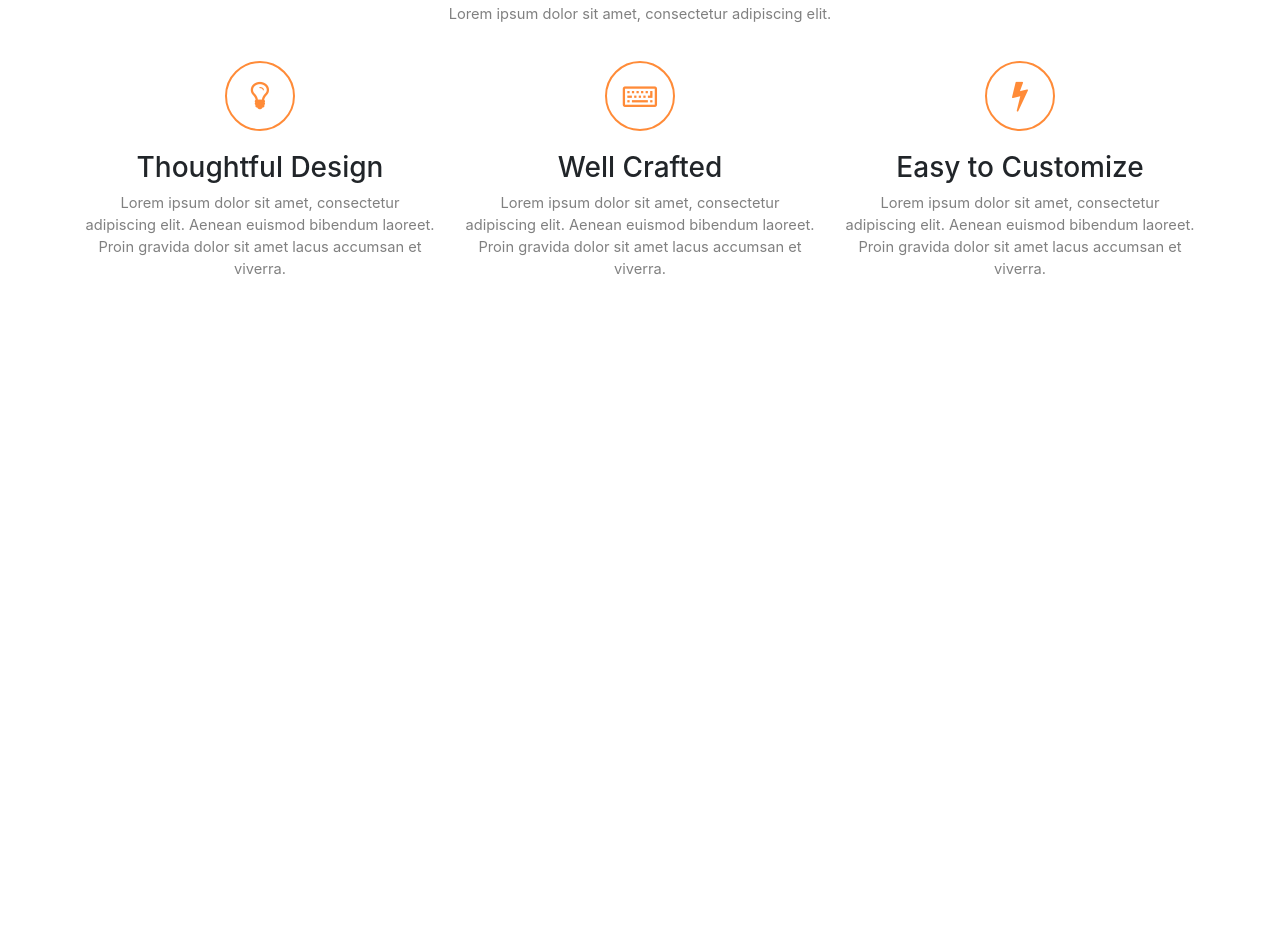
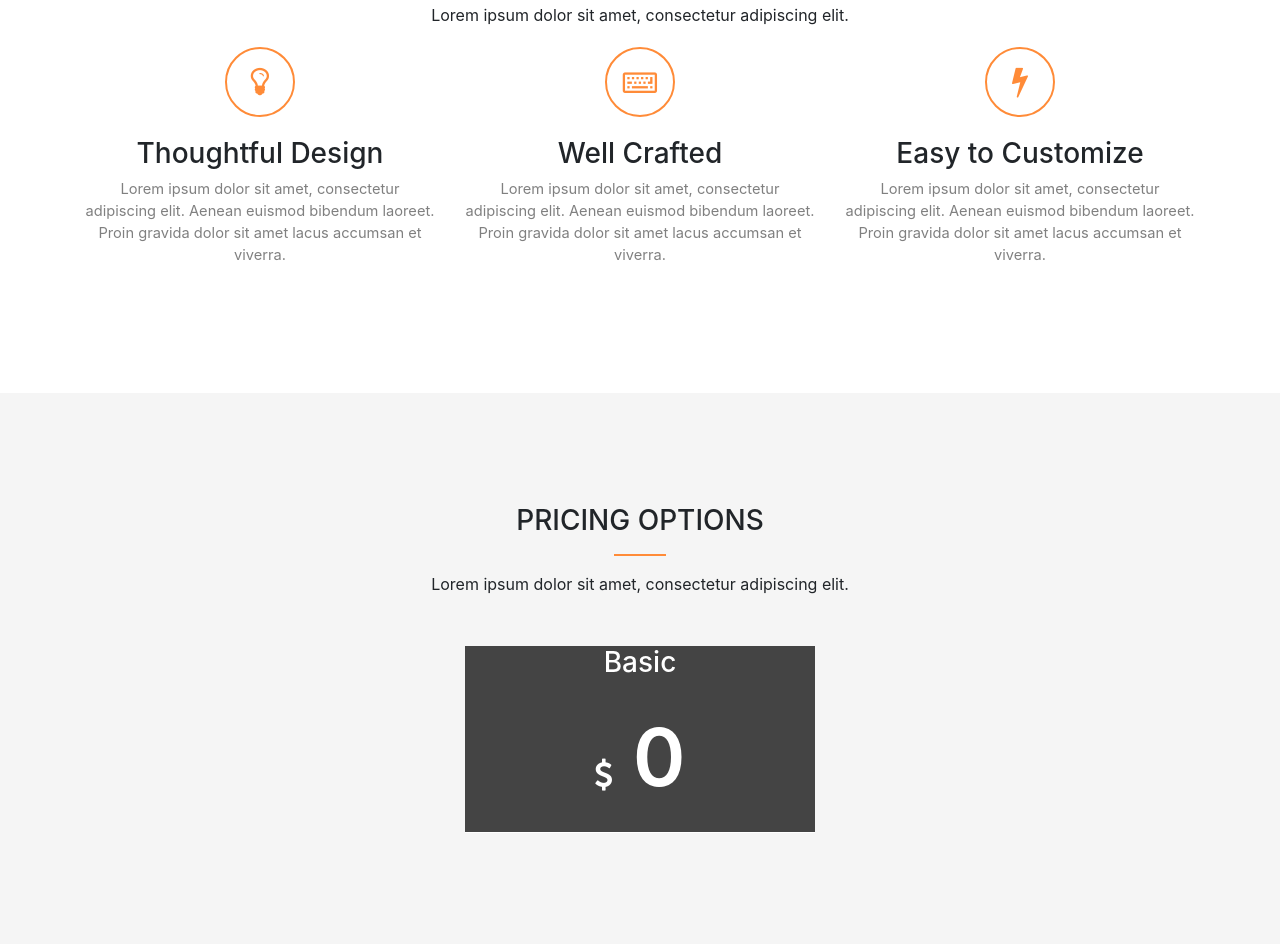
Before and after one commit to hipbls98/hipbls98.github.io, a plain HTML site: page index.html in a window 1280 px wide. Shown: the part 3000-3944 px from the top of the page. Before the commit the page ends 3407 px from the top, so only its background shows below. Drawn offline with nearby package versions, Linux system fonts and the light colour scheme.

Commit message:
update 4

```diff
--- a/css/main.css
+++ b/css/main.css
@@ -187,3 +187,40 @@ section{
 	padding-top: 17px;
 	margin-bottom: 20px;
 }
+
+#price{
+	background-color: #f5f5f5;
+}
+
+#price hr{
+	border: #ff8b38 1px solid;
+	width: 50px;
+}
+
+#price .pricetag{
+	margin-top: 50px;
+}
+
+#price .pricetag-top {
+    background-color: #444;
+    color: #fff;
+}
+
+.tag-tiltile{
+	padding: 10px 10px 15px 10px;
+	border-bottom: #fff 1px solid ;
+}
+
+.price{
+	padding: 10px 10px 15px 10px;
+	border-bottom: #fff 1px solid;
+}
+
+.price-txt{
+	font-size: 60pt;
+	font-weight: 600;
+}
+
+#price .pricetag i{
+	font-size: 24pt;
+}
--- a/index.html
+++ b/index.html
@@ -162,13 +162,13 @@
 </section>
 <section id="introduction">
 	<div class="container">
-	<div class="col12 text-center">
+	<div class="col-12 text-center">
 		<h2>WHY THIS IS AWSOME</h2>
 		<hr>
-		<p>Lorem ipsum dolor sit amet, consectetur adipiscing elit.</p>
+		<span>Lorem ipsum dolor sit amet, consectetur adipiscing elit.</span>
 	</div>
 	<div class="row text-center">
-		<div class="col12 col-md-4">
+		<div class="col-12 col-md-4">
 			<div class="intro-icon">
 				<i class="fa fa-lightbulb-o fa-2x"></i>
 			</div>
@@ -177,7 +177,7 @@
 			elit. Aenean euismod bibendum laoreet. Proin gravida
 			dolor sit amet lacus accumsan et viverra.</p>
 		</div>
-		<div class="col12 col-md-4">
+		<div class="col-12 col-md-4">
 			<div class="intro-icon">
 				<i class="fa fa-keyboard-o fa-2x"></i>
 			</div>
@@ -186,7 +186,7 @@
 			elit. Aenean euismod bibendum laoreet. Proin gravida
 			dolor sit amet lacus accumsan et viverra.</p>
 		</div>
-		<div class="col12 col-md-4">
+		<div class="col-12 col-md-4">
 			<div class="intro-icon">
 				<i class="fa fa-bolt fa-2x"></i>
 			</div>
@@ -198,6 +198,34 @@
 	</div>
 	</div>
 </section>
+<section id="price">
+	<div class="container">
+		<div class="col-12 text-center">
+			<h3>PRICING OPTIONS</h3>
+			<hr>
+			<span>Lorem ipsum dolor sit amet, consectetur adipiscing elit.</span>
+		</div>
+		<div class="row text-center">
+			<div class="col-12 col-md-4">
+				<div class="pricetag">
+				<div class="pricetag-top">
+					<div class="tag-tiltle">
+						<h3>Basic</h3>
+					</div>
+					<div class="price">
+						<span class="price-txt">
+							<i class="fa fa-usd fa-3x"></i>
+							0
+						</span>
+					</div>
+				</div>
+				</div>
+			</div>
+
+		</div>
+
+	</div>
+</section>
 <script src="https://code.jquery.com/jquery-3.5.1.slim.min.js" integrity="sha384-DfXdz2htPH0lsSSs5nCTpuj/zy4C+OGpamoFVy38MVBnE+IbbVYUew+OrCXaRkfj" crossorigin="anonymous"></script>
 <script src="https://cdn.jsdelivr.net/npm/bootstrap@4.6.0/dist/js/bootstrap.bundle.min.js" integrity="sha384-Piv4xVNRyMGpqkS2by6br4gNJ7DXjqk09RmUpJ8jgGtD7zP9yug3goQfGII0yAns" crossorigin="anonymous"></script>
 </body>
```
